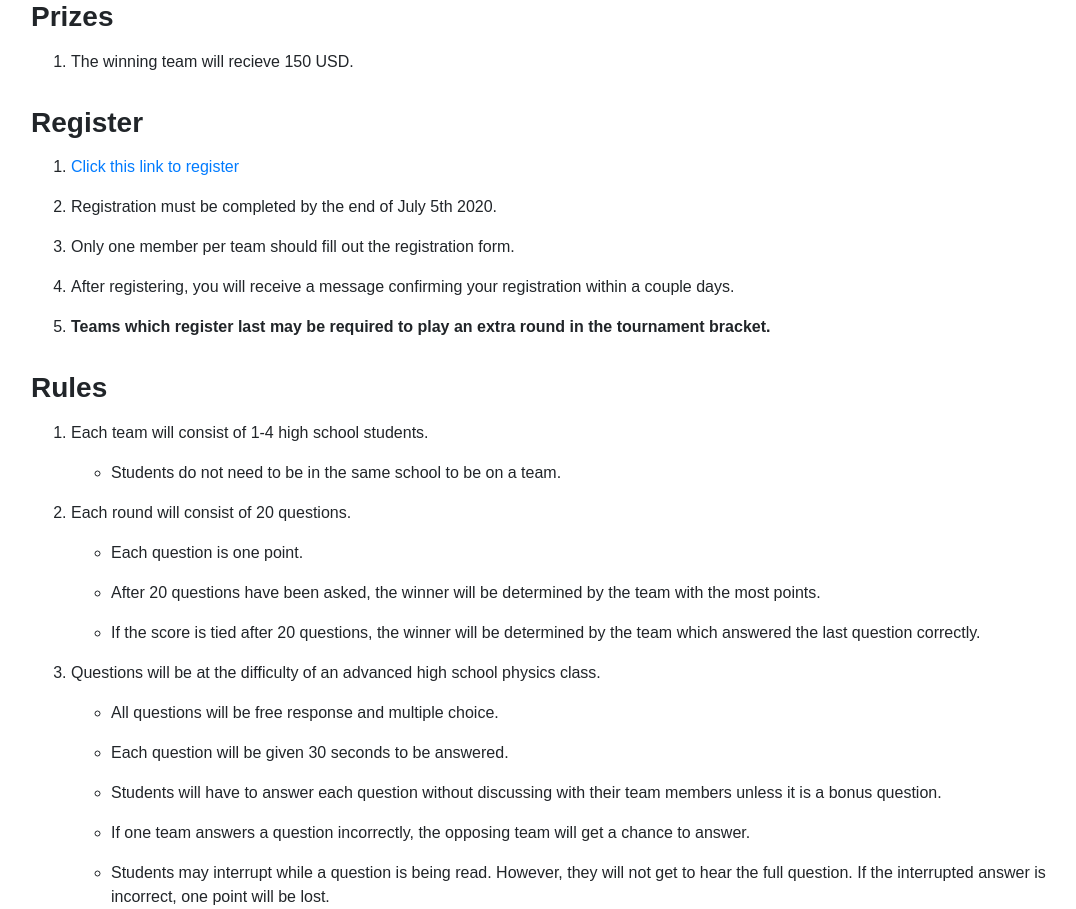
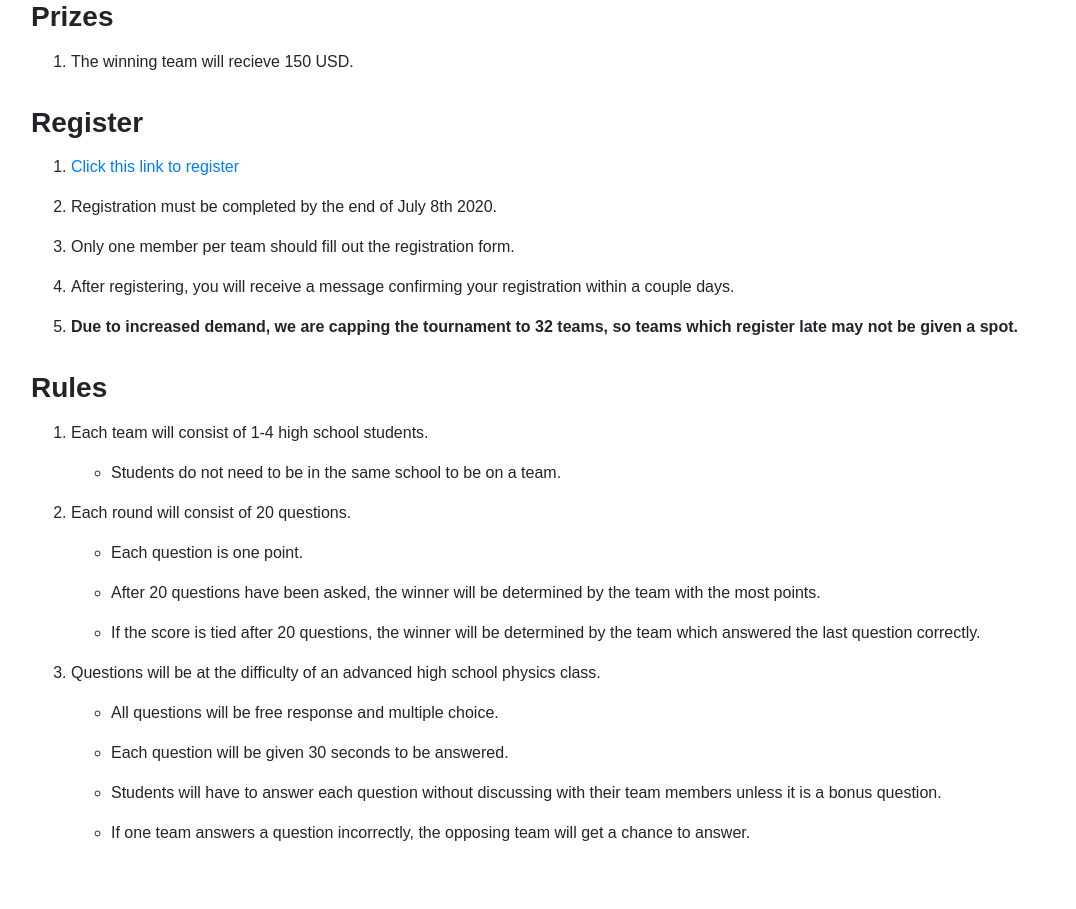
Before and after one commit to sidudaav/YPA, a Django app: page /events/psb/ in a window 1280 px wide. Shown: the part 400-1309 px from the top of the page, without its empty margins (1-1077 px from the left). After the commit the page ends 1241 px from the top, so only its background shows below. Run offline with Django 3.2, Linux system fonts and the light colour scheme; some libraries are stand-ins or nearby versions.

Commit message:
Rule Changes

```diff
--- a/events/templates/events/psb_details.html
+++ b/events/templates/events/psb_details.html
@@ -33,7 +33,7 @@
             </a>
         </li>
         <li>
-            Registration must be completed by the end of July 5th 2020.
+            Registration must be completed by the end of July 8th 2020.
         </li>
         <li>
             Only one member per team should fill out the registration
@@ -44,8 +44,9 @@
             your registration within a couple days.
         </li>
         <li>
-            <b>Teams which register last may be required to play an extra round
-                in the tournament bracket.
+            <b>
+                Due to increased demand, we are capping the tournament to 32 teams, so
+                teams which register late may not be given a spot.
             </b>
         </li>
     </ol>
@@ -94,11 +95,6 @@
                     If one team answers a question incorrectly, the opposing team will
                     get a chance to answer.
                 </li>
-                <li class="sub-rule">
-                    Students may interrupt while a question is being read. However, they
-                    will not get to hear the full question. If the interrupted answer is
-                    incorrect, one point will be lost.
-                </li>
             </ul>
         </li>
     </ol>
```
